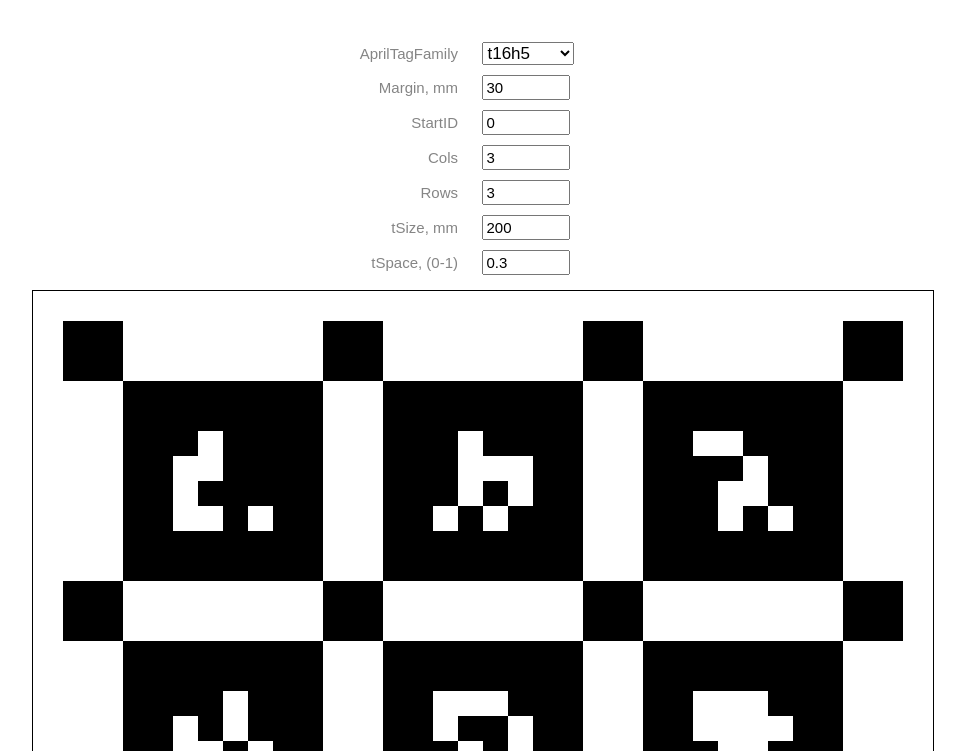
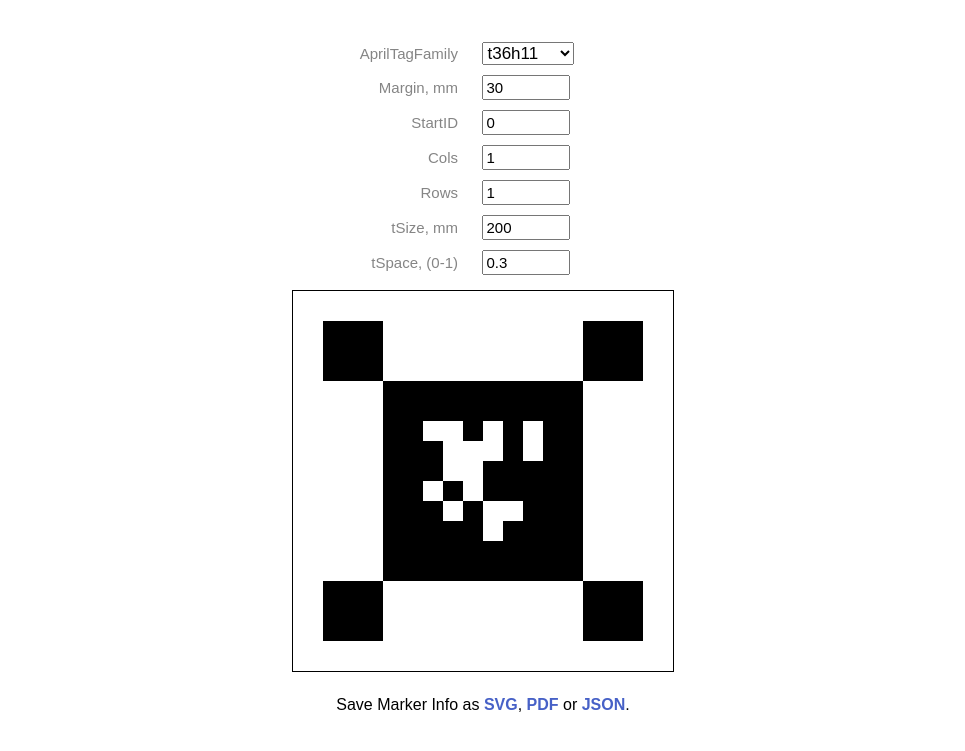
Before and after one commit to WHU-CVRS/WHU-CVRS.github.io, a plain HTML site: page aprilgridboard-gen/index.html in a window 1280 px wide. Shown: the part 49-800 px from the top of the page, without its empty margins (157-1122 px from the left). Drawn offline with Linux system fonts and the light colour scheme.

Commit message:
fix bugs

```diff
--- a/aprilgridboard-gen/index.html
+++ b/aprilgridboard-gen/index.html
@@ -14,11 +14,11 @@
 			<label for="frm-family">AprilTagFamily</label>
 			<select name="family" id="frm-family">
 				<optgroup label="April Tag Family">
-					<option selected value="t16h5"> t16h5 </option>
+					<option value="t16h5"> t16h5 </option>
 					<option value="t25h7"> t25h7 </option>
 					<option value="t25h9"> t25h9 </option>
 					<option value="t36h9"> t36h9 </option>
-					<option value="t36h11"> t36h11 </option>
+					<option selected value="t36h11"> t36h11 </option>
 				</optgroup>
 			</select>
 		</div>
@@ -32,11 +32,11 @@
 		</div>
 		<div class="field">
 			<label for="frm-nx">Cols</label>
-			<input id="frm-nx" name="nx" type="number" min="0" max="10" value="3">
+			<input id="frm-nx" name="nx" type="number" min="0" max="10" value="1">
 		</div>
 		<div class="field">
 			<label for="frm-ny">Rows</label>
-			<input id="frm-ny" name="ny" type="number" min="0" max="10" value="3">
+			<input id="frm-ny" name="ny" type="number" min="0" max="10" value="1">
 		</div>
 		<div class="field">
 			<label for="frm-size">tSize, mm</label>
--- a/aprilgridboard-gen/main.js
+++ b/aprilgridboard-gen/main.js
@@ -86,7 +86,7 @@ function generateAprilTag(position, metricSize, tagSpacing, tagID, tagFamililyDa
 			// 检查 tagCode 中的特定位是否为零
 			if (!(tagCode & (BigInt(1) << BigInt(sqrtBits * i + j)))) {
 				// 如果特定位为零，将 codeMatrix 中对应位置的元素设置为1
-				codeMatrix[i][j] = 1;
+				codeMatrix[i][sqrtBits - j - 1] = 1;
 			}
 		}
 	}
```
